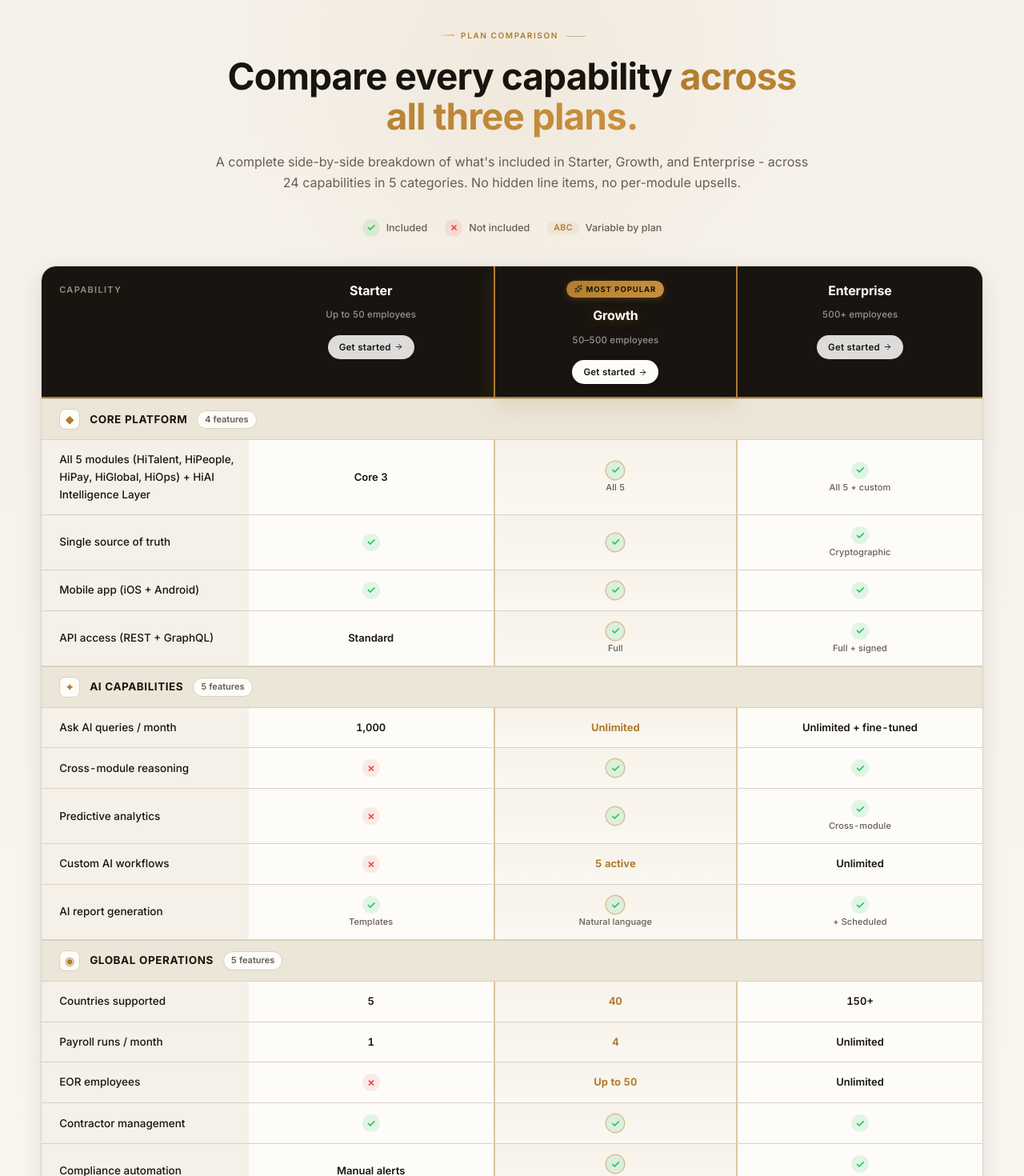
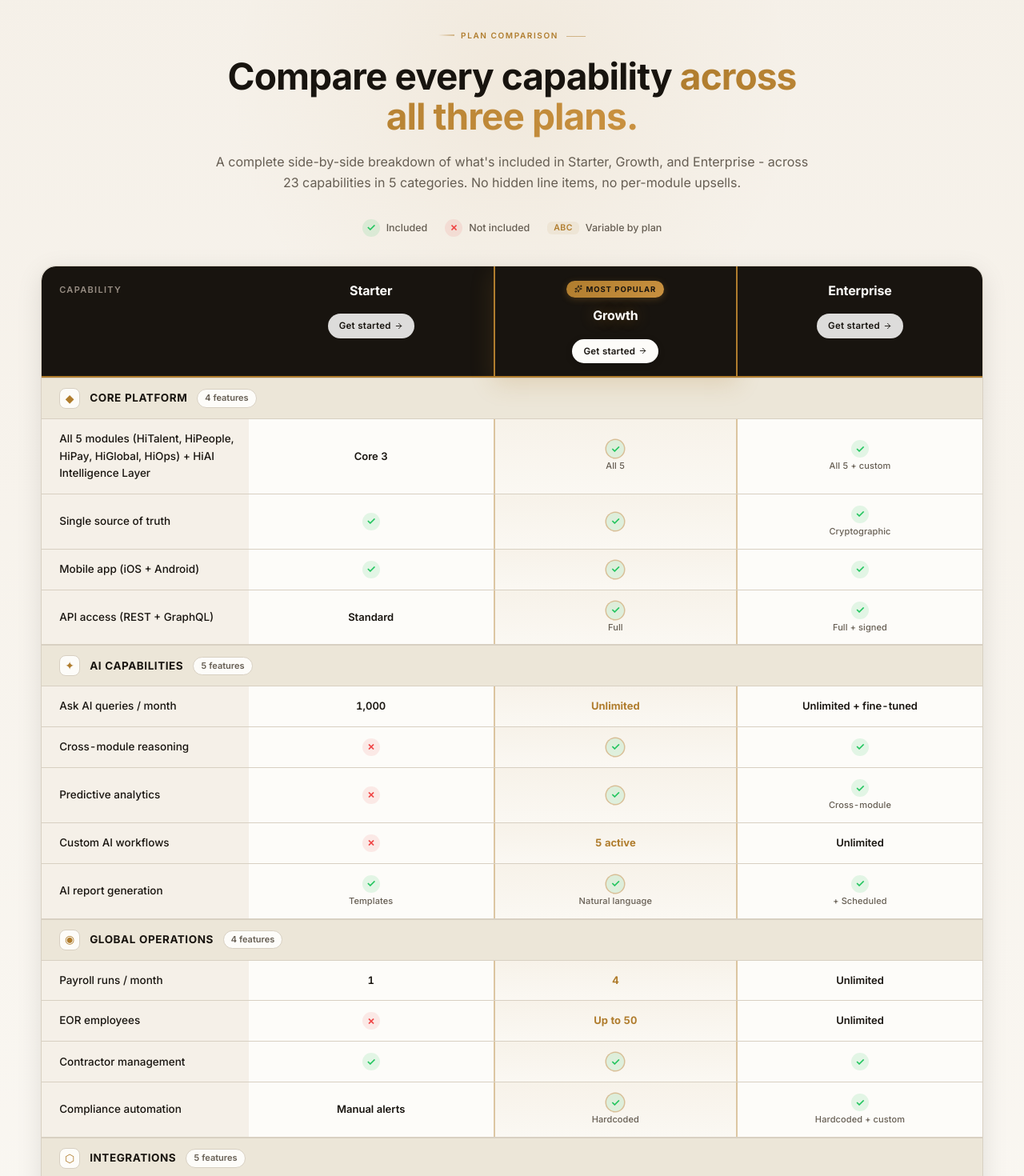
Before and after one commit to hifiveai22/hifiveai, a Next.js app: page /advantage in a window 1280 px wide. Shown: the part 10135-11605 px from the top of the page at 80% size. Built offline with nearby package versions, Linux system fonts and the light colour scheme.

Commit message:
Remove employee limits and countries supported row from plan comparison table

```diff
--- a/src/components/hifive/PlanComparisonMatrix.tsx
+++ b/src/components/hifive/PlanComparisonMatrix.tsx
@@ -40,7 +40,6 @@
   tagline: string;
   monthlyPrice: number | null;
   annualPrice: number | null;
-  employeeRange: string;
   cta: string;
   highlighted: boolean;
   badge?: string;
@@ -54,7 +53,6 @@
     tagline: 'For small teams getting started',
     monthlyPrice: 24,
     annualPrice: 18,
-    employeeRange: 'Up to 50 employees',
     cta: 'Start Free Trial',
     highlighted: false,
   },
@@ -64,7 +62,6 @@
     tagline: 'For scaling companies',
     monthlyPrice: 24,
     annualPrice: 18,
-    employeeRange: '50–500 employees',
     cta: 'Start Free Trial',
     highlighted: true,
     badge: 'Most Popular',
@@ -75,7 +72,6 @@
     tagline: 'For large global organizations',
     monthlyPrice: null,
     annualPrice: null,
-    employeeRange: '500+ employees',
     cta: 'Contact Sales',
     highlighted: false,
   },
@@ -180,14 +176,6 @@
     label: 'Global Operations',
     icon: '◉',
     rows: [
-      {
-        feature: 'Countries supported',
-        cells: [
-          { kind: 'text', label: '5' },
-          { kind: 'text', label: '40' },
-          { kind: 'text', label: '150+' },
-        ],
-      },
       {
         feature: 'Payroll runs / month',
         cells: [
@@ -389,10 +377,6 @@
       <div className="plan-matrix-card-name">{plan.name}</div>
       <div className="plan-matrix-card-tagline">{plan.tagline}</div>
 
-      <div className="plan-matrix-card-price-note">
-        {plan.employeeRange}
-      </div>
-
       <button
         type="button"
         className={`plan-matrix-card-cta ${plan.highlighted ? 'btn-gold' : 'plan-matrix-btn-outline'}`}
@@ -521,7 +505,6 @@
                         )}
                         <span className="plan-matrix-col-name">{p.name}</span>
 
-                        <span className="plan-matrix-col-range">{p.employeeRange}</span>
                         <span className="plan-matrix-col-cta-label">
                           Get started <ArrowRight size={11} />
                         </span>
--- a/src/components/hifive/PricingTiers.tsx
+++ b/src/components/hifive/PricingTiers.tsx
@@ -25,7 +25,7 @@
   {
     id: 'starter',
     name: 'Starter',
-    tagline: 'For seed-stage teams up to 50 employees consolidating their core HR stack.',
+    tagline: 'For growing teams consolidating their core HR stack.',
     monthlyPrice: 1200,
     annualPrice: 1080,
     priceSuffix: '/mo',
@@ -34,7 +34,6 @@
     ctaHref: 'https://cal.com/hifiveai',
     highlighted: false,
     features: [
-      { label: 'Up to 50 employees', included: true },
       { label: '3 entities / countries', included: true },
       { label: 'HiTalent + HiPeople + HiPay modules', included: true },
       { label: 'Global payroll (5 countries included)', included: true },
@@ -51,7 +50,7 @@
   {
     id: 'growth',
     name: 'Growth',
-    tagline: 'For mid-market companies (50–300 employees) scaling across multiple regions.',
+    tagline: 'For mid-market companies scaling across multiple regions.',
     monthlyPrice: 3800,
     annualPrice: 3420,
     priceSuffix: '/mo',
@@ -61,7 +60,6 @@
     highlighted: true,
     badge: 'Most Popular',
     features: [
-      { label: 'Up to 300 employees', included: true },
       { label: '10 entities / countries', included: true },
       { label: 'All 5 modules + HiAI Intelligence Layer', included: true },
       { label: 'Global payroll (40 countries included)', included: true },
@@ -78,7 +76,7 @@
   {
     id: 'enterprise',
     name: 'Enterprise',
-    tagline: 'For 300+ employees, complex entities, regulated industries, custom SLAs.',
+    tagline: 'For global organizations, complex entities, regulated industries, custom SLAs.',
     monthlyPrice: null,
     annualPrice: null,
     priceSuffix: '',
@@ -87,7 +85,6 @@
     ctaHref: 'https://cal.com/hifiveai',
     highlighted: false,
     features: [
-      { label: 'Unlimited employees', included: true },
       { label: 'Unlimited entities / countries', included: true },
       { label: 'All 5 modules + custom integrations', included: true },
       { label: 'Global payroll (150+ countries)', included: true },
```
